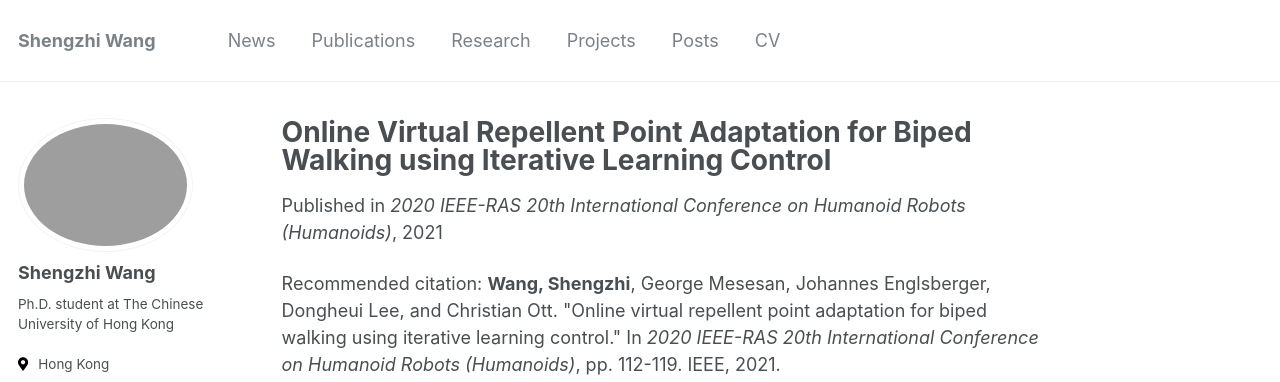
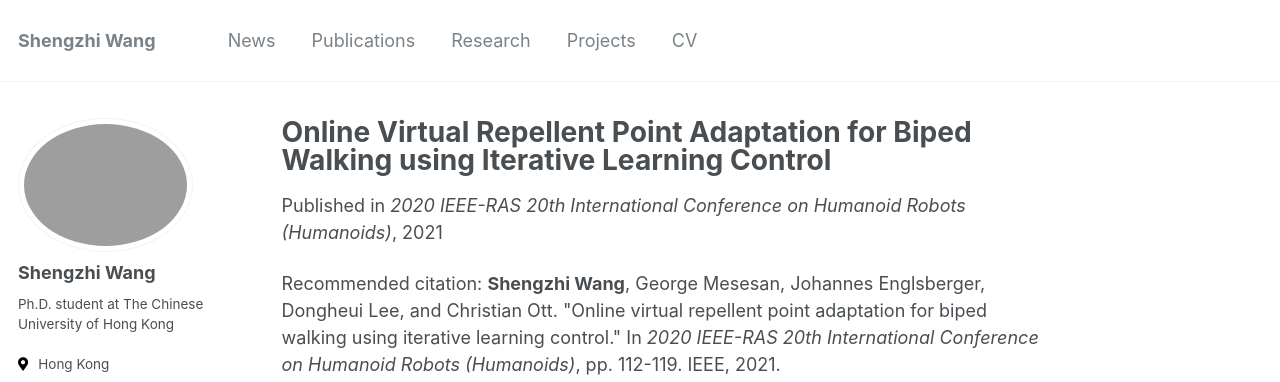
Before and after one commit to edward9503/edward9503.github.io, a Jekyll site: the page built from _publications/2021-ILC4VRPWalking.md, in a window 1280 px wide and 938 px high. Shown: the top 382 px of the window. Built offline with Jekyll 4.4.1, drawn with Linux system fonts in a browser that asks for light colours; some web fonts are replaced.

Commit message:
modify the website a bit

```diff
--- a/_data/navigation.yml
+++ b/_data/navigation.yml
@@ -18,8 +18,8 @@ main:
 #  - title: "Software"
 #    url: /software/
 
-  - title: "Posts"
-    url: /posts/
+  # - title: "Posts"
+  #   url: /posts/
 
   - title: "CV"
     url: /cv/
--- a/_includes/author-profile.html
+++ b/_includes/author-profile.html
@@ -92,7 +92,7 @@
         <li><a href="https://steamcommunity.com/id/{{ author.steam }}"><i class="fab fa-fw fa-steam-square" aria-hidden="true" style="padding-right: 1.5em;"></i>Steam</a></li>
       {% endif %}
       {% if author.youtube %}
-        <li><a href="https://www.youtube.com/user/{{ author.youtube }}"><i class="fab fa-fw fa-youtube" aria-hidden="true" style="padding-right: 1.5em;"></i>YouTube</a></li>
+        <li><a href="https://www.youtube.com/{{ author.youtube }}"><i class="fab fa-fw fa-youtube" aria-hidden="true" style="padding-right: 1.5em;"></i>YouTube</a></li>
       {% endif %}
       {% if author.soundcloud %}
         <li><a href="https://soundcloud.com/{{ author.soundcloud }}"><i class="fab fa-fw fa-soundcloud" aria-hidden="true" style="padding-right: 1.5em;"></i>Soundcloud</a></li>
--- a/_publications/2020-civilian-targeting.md
+++ b/_publications/2021-ILC4VRPWalking.md
@@ -8,5 +8,5 @@ paperurl: '/files/pdf/publications/Online_Virtual_Repellent_Point_Adaptation_for
 link: 'https://doi.org/10.1109/HUMANOIDS47582.2021.9555676'
 # code: 'https://doi.org/10.7910/DVN/BEKPWV'
 # citation: 'Oswald, Christian, Melanie Sauter, Sigrid Weber, and Rob Williams.<sup>*</sup> 2020. &quot;Under the Roof of Rebels: Civilian Targeting After Territorial Takeover in Sierra Leone.&quot; <i>International Studies Quarterly</i> 64(2): 295–305. doi:10.1093/isq/sqaa009'
-citation: '<b>Wang, Shengzhi</b>, George Mesesan, Johannes Englsberger, Dongheui Lee, and Christian Ott. &quot;Online virtual repellent point adaptation for biped walking using iterative learning control.&quot; In <i>2020 IEEE-RAS 20th International Conference on Humanoid Robots (Humanoids)</i>, pp. 112-119. IEEE, 2021.'
+citation: '<b>Shengzhi Wang</b>, George Mesesan, Johannes Englsberger, Dongheui Lee, and Christian Ott. &quot;Online virtual repellent point adaptation for biped walking using iterative learning control.&quot; In <i>2020 IEEE-RAS 20th International Conference on Humanoid Robots (Humanoids)</i>, pp. 112-119. IEEE, 2021.'
 ---
```
